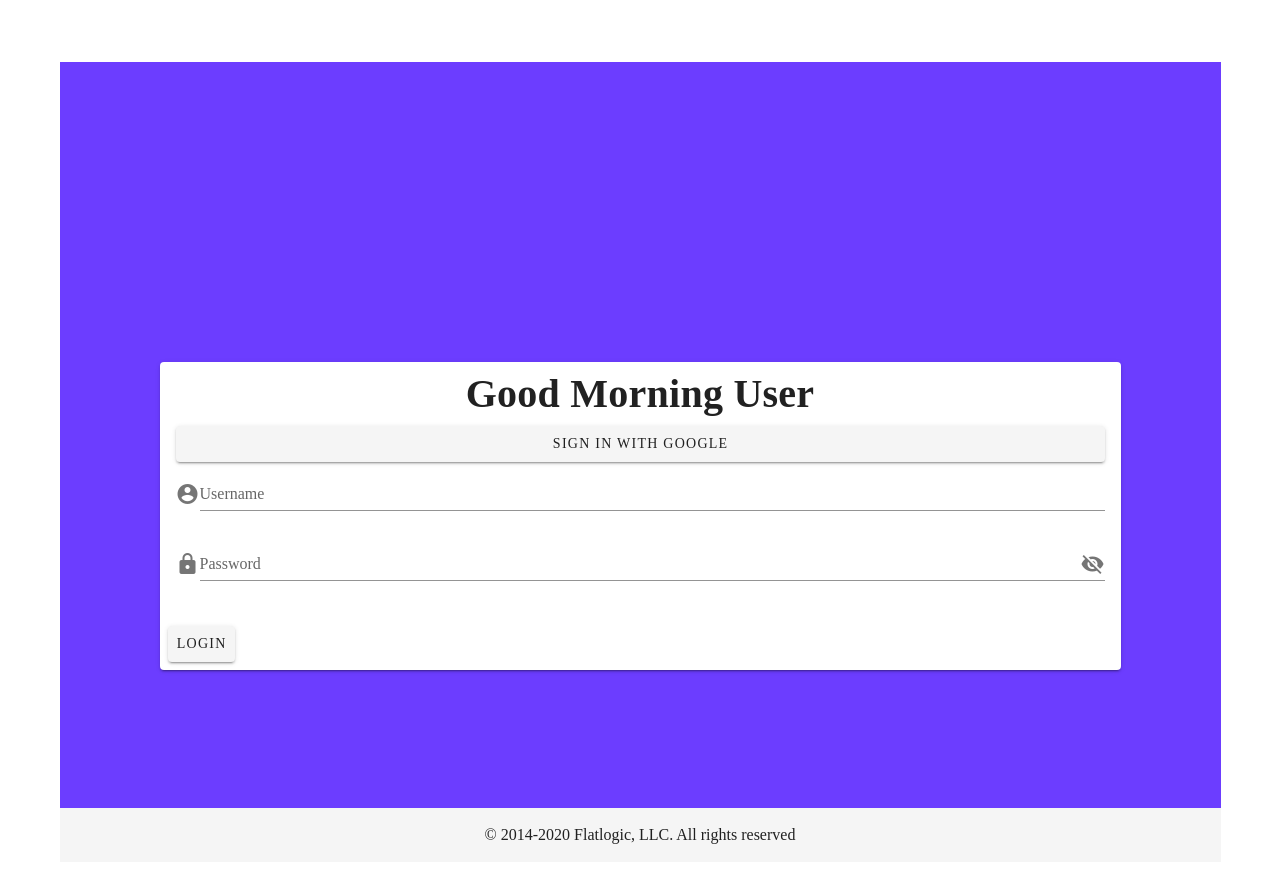
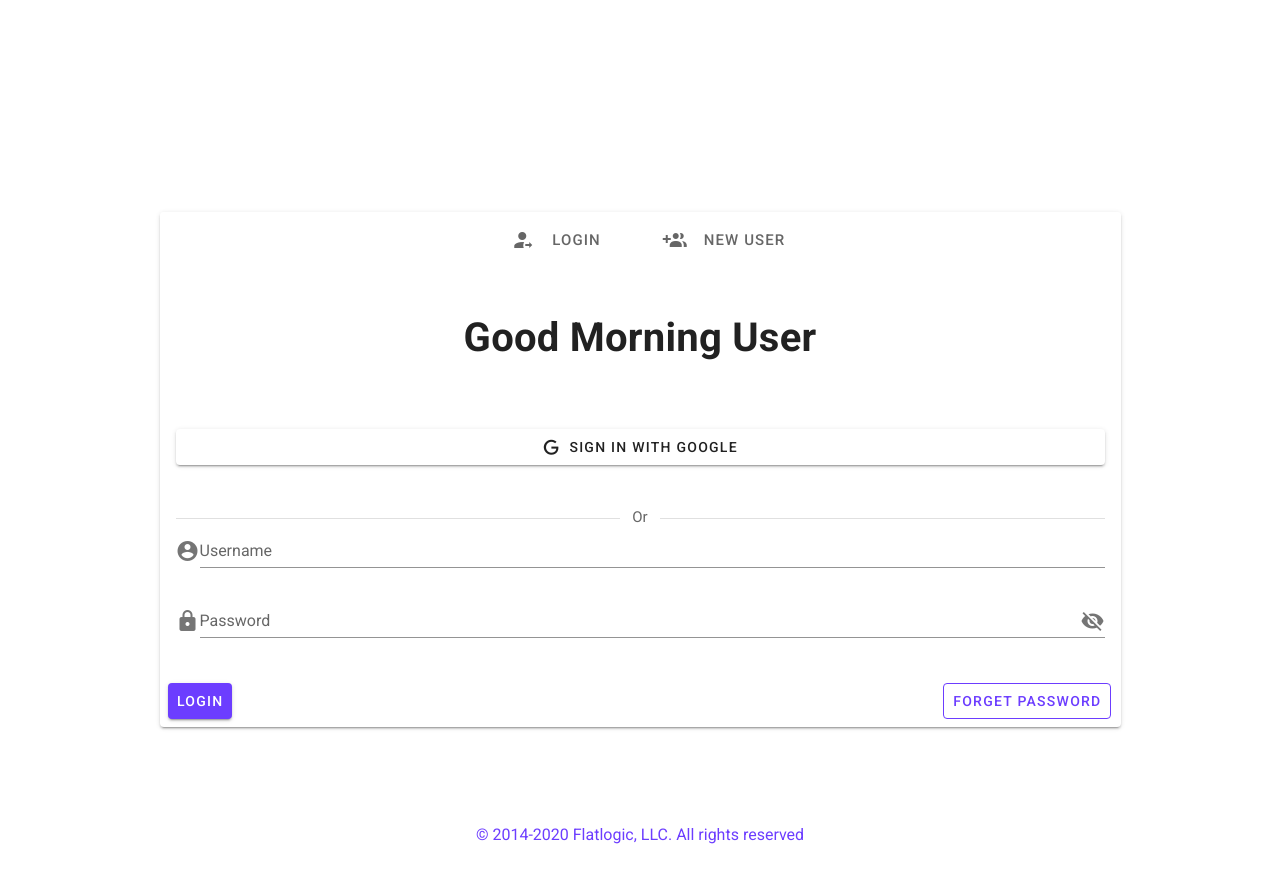
Before and after one commit to Tiago3F/project-vuetify, a Nuxt app: page /login in a window 1280 px wide. Built offline with nearby package versions, Linux system fonts and the light colour scheme.

Commit message:
feat: :sparkles: Ajust Login Menu

```diff
--- a/pages/login.vue
+++ b/pages/login.vue
@@ -1,11 +1,45 @@
 <template>
   <v-content class="box-content">
     <v-card class="login">
+      <v-bottom-navigation class="navigation-buttons" color="#6c3dff" horizontal grow>
+        <v-btn class="button-menu-login">
+          <span>LOGIN</span>
+
+          <v-icon>mdi-account-arrow-right</v-icon>
+        </v-btn>
+
+        <v-btn class="button-menu-login">
+          <span>NEW USER</span>
+
+          <v-icon>mdi-account-multiple-plus</v-icon>
+        </v-btn>
+      </v-bottom-navigation>
+
       <v-card-title class="welcome-user">
         <h1>Good Morning User</h1>
+        <v-btn color="#ffffff" class="sign-in" block elevation="2">
+          <v-icon dark left>mdi-google</v-icon> Sign in With Google</v-btn
+        >
       </v-card-title>
       <v-card-text>
-        <v-btn block elevation="2"> Sign in With Google</v-btn>
+        <v-row>
+          <v-col>
+            <v-divider
+              role="separator"
+              aria-orientation="horizontal"
+            ></v-divider>
+          </v-col>
+
+          <span>Or</span>
+
+          <v-col>
+            <v-divider
+              role="separator"
+              aria-orientation="horizontal"
+            ></v-divider>
+          </v-col>
+        </v-row>
+
         <v-form>
           <v-text-field label="Username" prepend-icon="mdi-account-circle" />
           <v-text-field
@@ -16,11 +50,16 @@
         </v-form>
       </v-card-text>
       <v-card-actions>
-        <v-btn class="botton-login">Login</v-btn>
+        <v-btn class="botton-login" color="#6c3dff">Login</v-btn>
+        <v-btn class="botton-password" outlined color="#6c3dff">
+          Forget Password
+        </v-btn>
       </v-card-actions>
     </v-card>
-    <v-footer absolute>
-      <v-col class="footer-page"> &copy; 2014-2020 Flatlogic, LLC. All rights reserved </v-col>
+    <v-footer absolute color="#fff">
+      <v-col class="footer-page">
+        &copy; 2014-2020 Flatlogic, LLC. All rights reserved
+      </v-col>
     </v-footer>
   </v-content>
 </template>
@@ -32,24 +71,35 @@ export default Vue.extend({});
 </script>
 
 <style scoped>
+.navigation-buttons {
+  box-shadow: none;
+}
 .box-content {
   height: 800px;
   margin-top: 50px;
-  background-color: #6c3dff;
+  font-family: Roboto, sans-serif;
 }
 .login {
-  margin-top: 300px;
+  margin-top: 150px;
   margin-left: 100px;
   margin-right: 100px;
 }
+span {
+  font-size: 15px;
+}
 .botton-login {
-  background-color: black;
+  color: #fff;
+}
+.botton-password {
+  position: absolute;
+  right: 10px;
 }
 .welcome-user {
   justify-content: center;
+  height: 250px;
 }
 .footer-page {
   text-align: center;
-
+  color: #6c3dff;
 }
 </style>
--- a/pages/logotext.vue
+++ b/pages/logotext.vue
@@ -26,6 +26,7 @@ h1 {
   text-align: center;
   color: #fff;
   font-size: 50px;
+  font-family: Roboto,sans-serif
 }
 
 .image {
```
